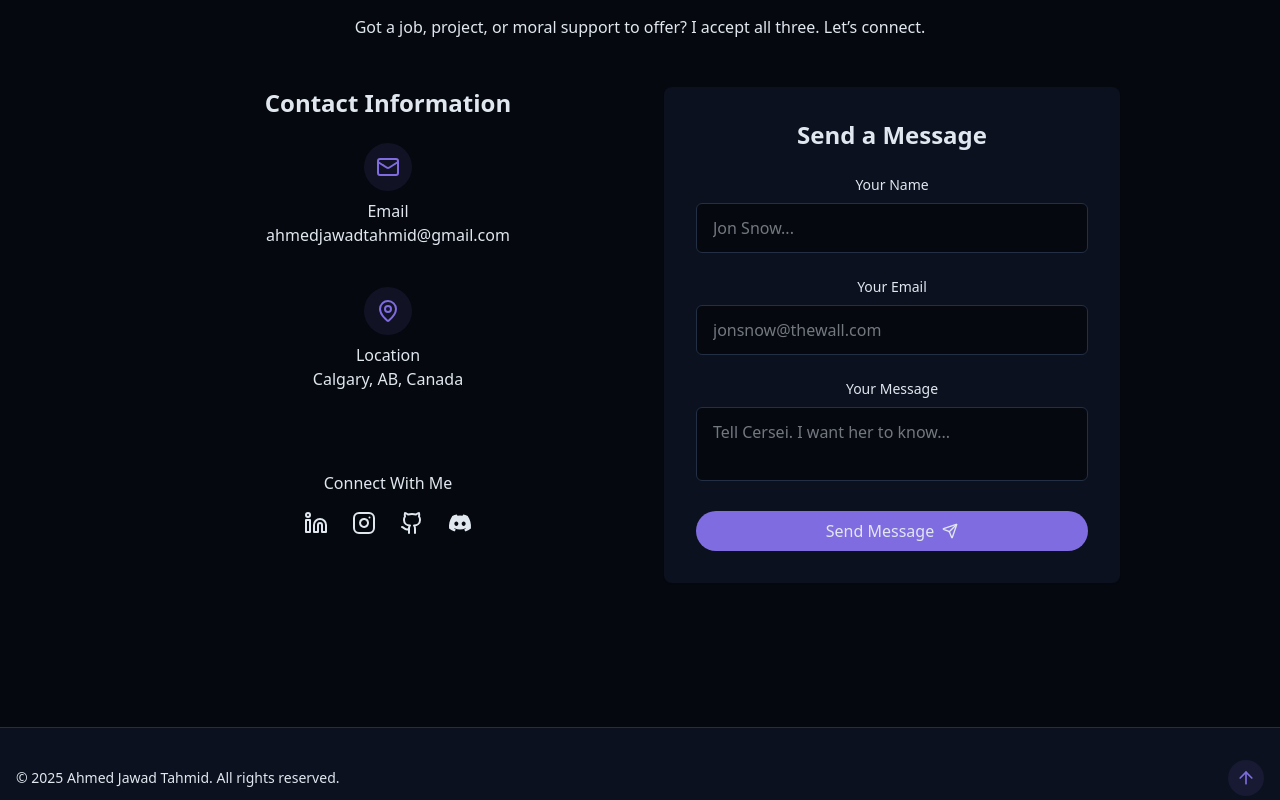
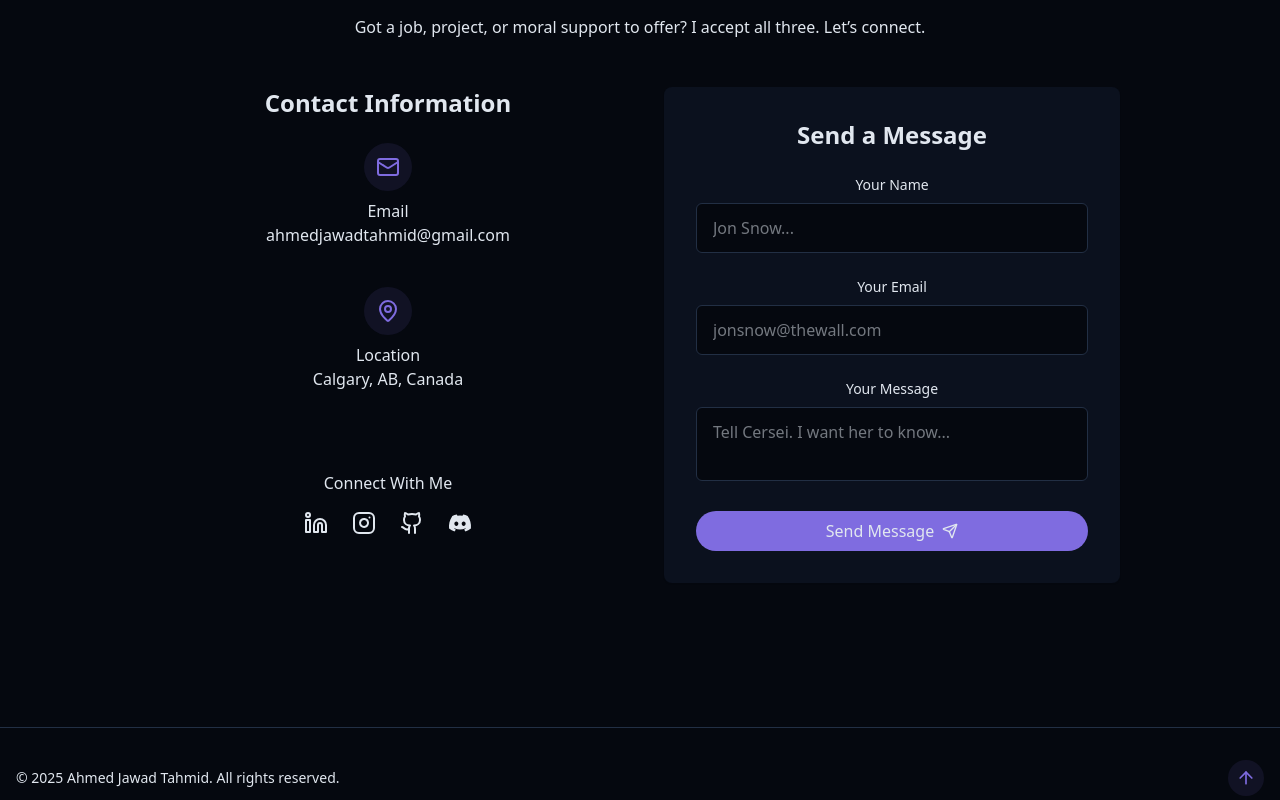
Before and after one commit to Ahmed-Jawad-Tahmid/personal-portfolio, a React (Vite) app: page / in a window 1280 px wide. Shown: the part 3111-3911 px from the top of the page. Built offline with nearby package versions, Linux system fonts and the light colour scheme.

Commit message:
Update Footer.jsx

```diff
--- a/src/components/Footer.jsx
+++ b/src/components/Footer.jsx
@@ -2,7 +2,7 @@
 
 export const Footer = () => {
   return (
-    <footer className="py-1 px-4 bg-card relative border-t border-border mt-12 pt-8 flex flex-wrap justify-between items-center">
+    <footer className="py-1 px-4 bg-background relative border-t border-border mt-12 pt-8 flex flex-wrap justify-between items-center">
       {" "}
       <p className="text-sm text-muted-foreground">
         {" "}
```
